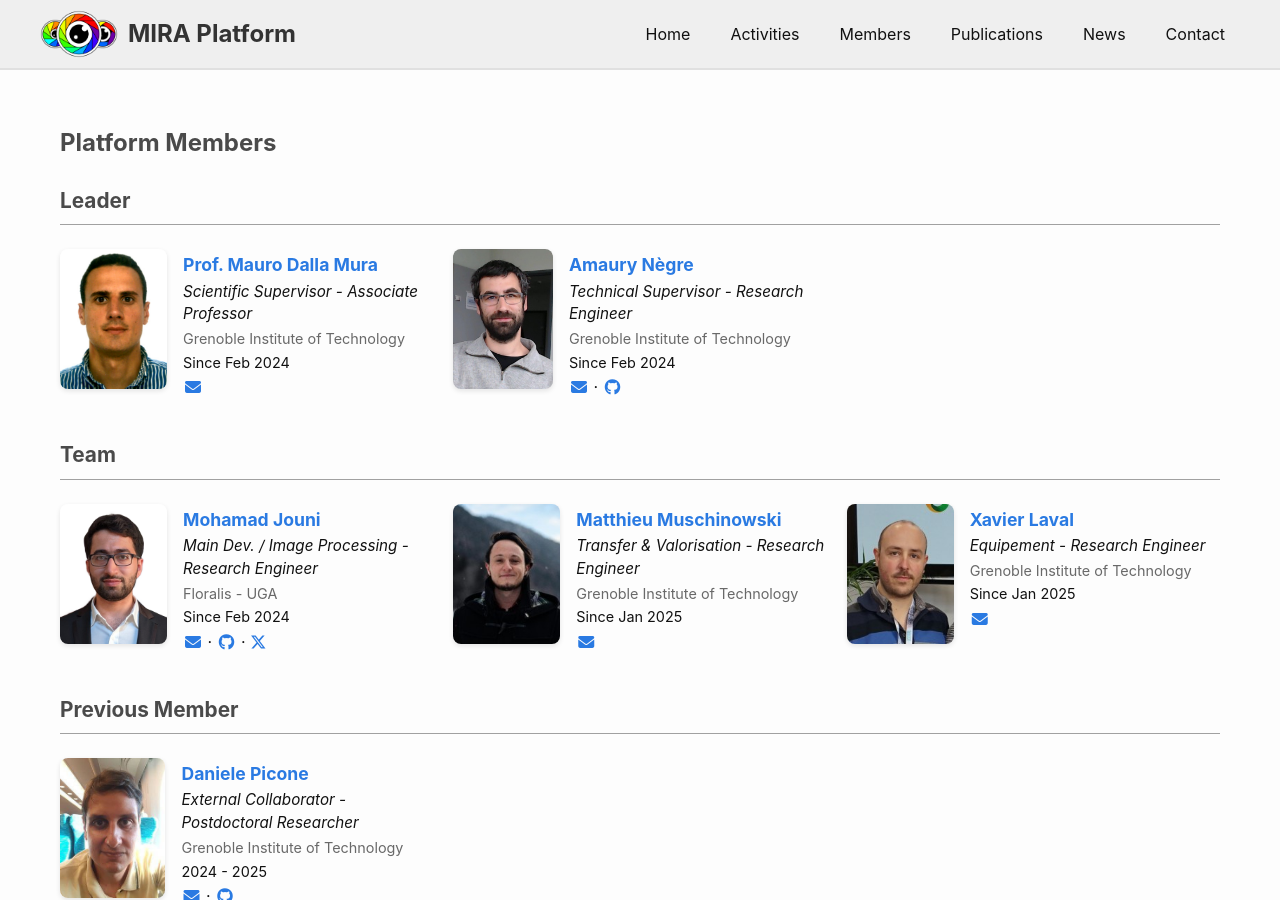
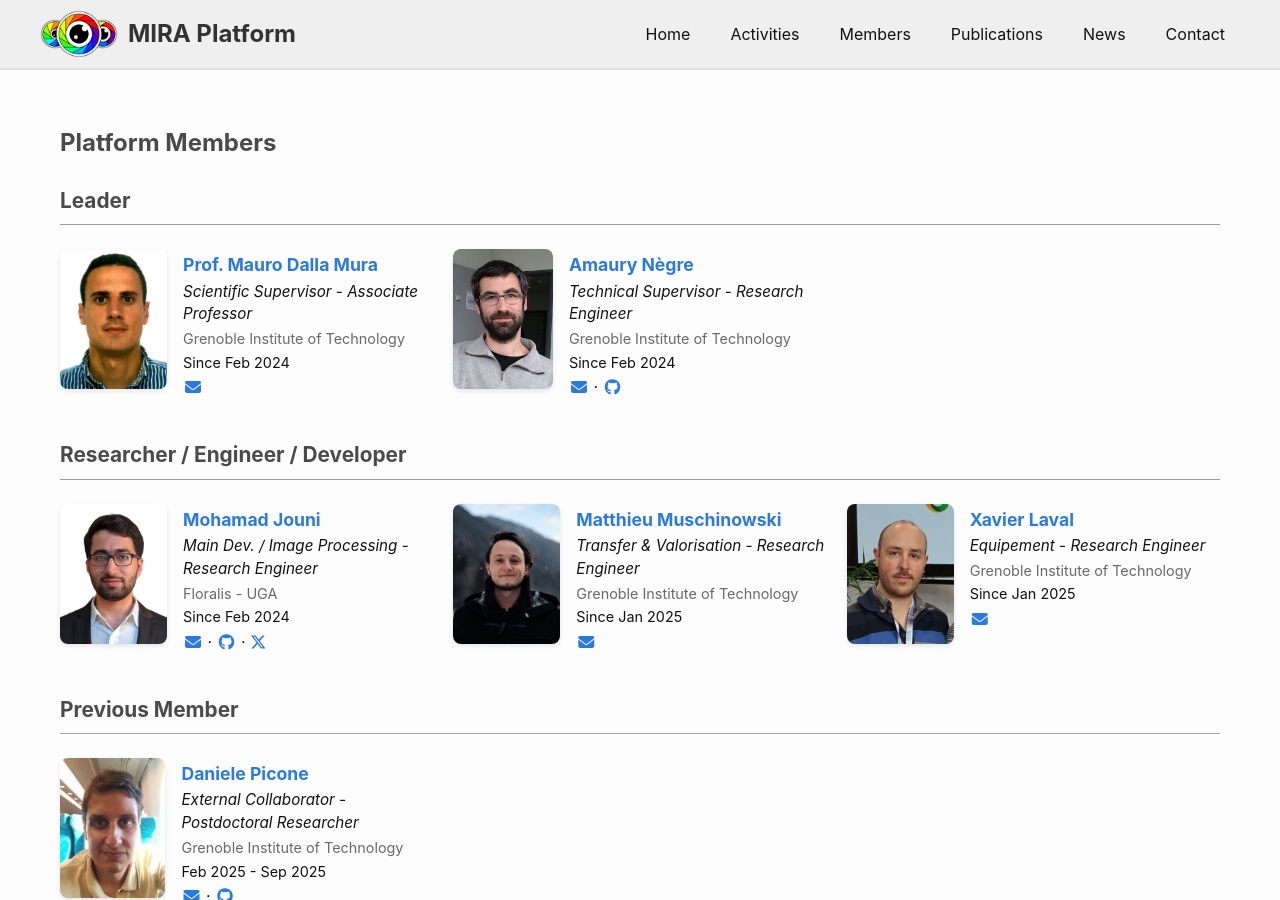
Before and after one commit to mira-imaging/mira-imaging.github.io, a Jekyll site: the page built from _pages_navbar/members.html, in a window 1280 px wide and 900 px high. Built offline with Jekyll 4.4.1, drawn with Linux system fonts in a browser that asks for light colours.

Commit message:
Fix minor member bug

```diff
--- a/_data/members.yml
+++ b/_data/members.yml
@@ -1,6 +1,6 @@
 categories:
   - &team-member
-    type: Team
+    type: Researcher / Engineer / Developer
     order: "1"
   - &student
     type: Student
@@ -94,7 +94,7 @@ members:
     photo: daniele_picone.jpeg
     email: daniele.picone@grenoble-inp.fr
     personal_link: https://scholar.google.com/citations?user=Hg5fPvsAAAAJ&hl=en
-    years: 2024 - 2025
+    years: Feb 2025 - Sep 2025
     icon_links:
       - link: https://github.com/danaroth83
         icon: *ic-github
```
